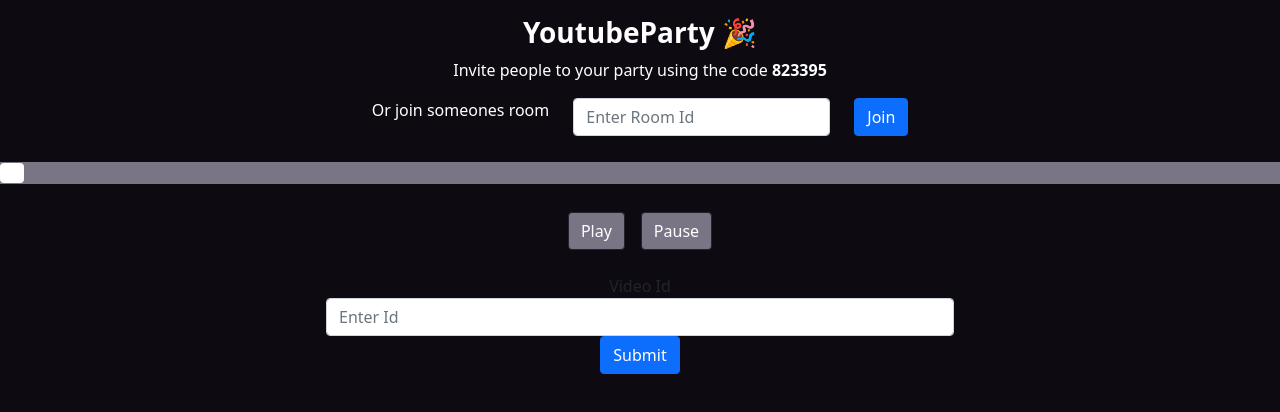
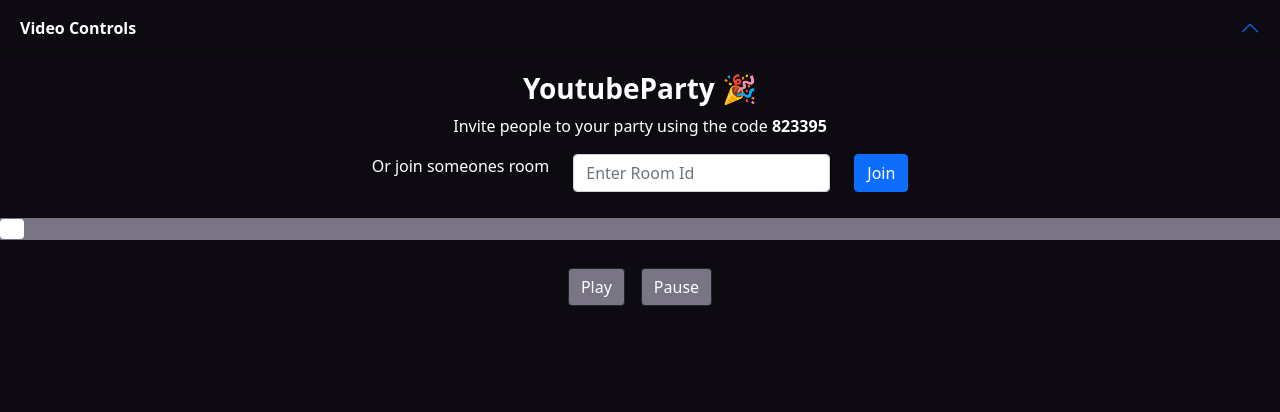
Before and after one commit to sofiarm21/youtubeParty, a React (Create React App) app: page / in a window 1280 px wide. Shown: the top 412 px of the page. Built offline with nearby package versions, Linux system fonts and the light colour scheme; no server answers.

Commit message:
feat - Video controls

```diff
--- a/src/App.js
+++ b/src/App.js
@@ -156,6 +156,56 @@
 
     return (
         <div className='App row justify-content-center'>
+            <div className='col-12'>
+                <div className='card video-settings border-0 bg-light'>
+                    <div className=''>
+                        <button
+                            className='accordion-button video-settings-header text-white'
+                            type='button'
+                            data-bs-toggle='collapse'
+                            data-bs-target='#collapseOne'
+                            aria-expanded='true'
+                            aria-controls='collapseOne'
+                        >
+                            <b>Video Controls</b>
+                        </button>
+                    </div>
+                    <div
+                        id='collapseOne'
+                        className='accordion-collapse collapse'
+                        aria-labelledby='headingOne'
+                        data-bs-parent='#accordionExample'
+                    >
+                        <div className='accordion-body'>
+                            <div className='row'>
+                                <div className='col-auto mx-3'>
+                                    <p>Change the video Id to stream another video</p>
+                                </div>
+                                <div className='col-auto mx-3'>
+                                    <form onSubmit={handleSubmit}>
+                                        <div className='row form-group'>
+                                            <div className='col-auto'>
+                                                <input
+                                                    className='form-control'
+                                                    placeholder='Enter Id'
+                                                />
+                                                </div>
+                                                <div className='col-auto'>
+                                                <button
+                                                    type='submit'
+                                                    className='btn btn-primary'
+                                                >
+                                                    Submit
+                                                </button>
+                                            </div>
+                                        </div>
+                                    </form>
+                                </div>
+                            </div>
+                        </div>
+                    </div>
+                </div>
+            </div>
             <div className='col-12 mt-3'>
                 <h3 className='title text-white font-weight-bold'>
                     YoutubeParty 🎉
@@ -225,21 +275,7 @@
                 </button>
             </div>
             <div className='col-6 mx-auto'>
-                <form onSubmit={handleSubmit}>
-                    <div className='form-group'>
-                        <label>Video Id</label>
-                        <input
-                            className='form-control'
-                            placeholder='Enter Id'
-                        />
-                        <button
-                            type='submit'
-                            className='btn btn-primary'
-                        >
-                            Submit
-                        </button>
-                    </div>
-                </form>
+
             </div>
         </div>
     )
--- a/src/styles/App.scss
+++ b/src/styles/App.scss
@@ -18,4 +18,16 @@
         font-weight: bold;
     }
 
+    .video-settings {
+        background: #797585;
+    }
+    .video-settings-header {
+        background: #0D0B11;
+    }
+    .accordion-button:focus {
+        border-color: black !important;
+    }
+    .accordion-body {
+        background: #B0A6CA
+    }
 }
```
